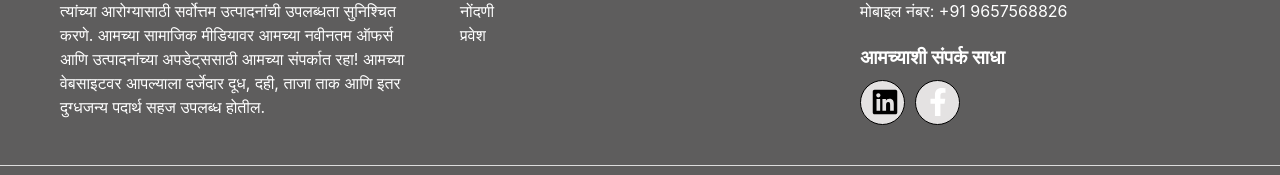
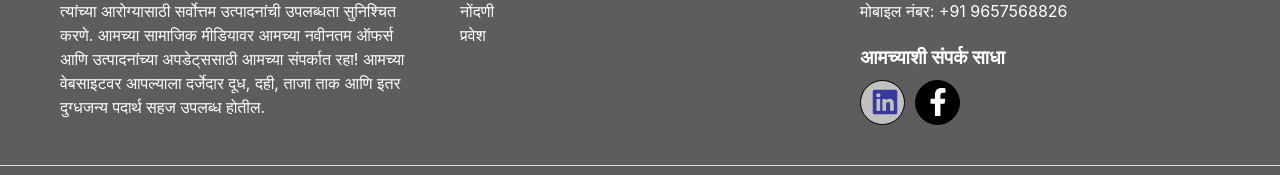
Before and after one commit to Deepak9657568826/dairy, a React (Vite) app in the folder mummy project/frontend/E-site_For_Milk/: page / in a window 1280 px wide. In both pictures the pointer is over the link 882 px from the left and 740 px from the top of the page. Shown: the part 638-813 px from the top of the page. Built offline with nearby package versions, Linux system fonts and the light colour scheme; no server answers.

Commit message:
update color

```diff
--- a/mummy project/frontend/E-site_For_Milk/src/style/Footer.css
+++ b/mummy project/frontend/E-site_For_Milk/src/style/Footer.css
@@ -69,7 +69,7 @@
     /* transition: color 0.3s, transform 0.3s; */
     border: 1px solid rgb(0, 0, 0);
     border-radius: 50%;
-    background-color: #e4e2e2;
+    background-color: #000000;
     height: 45px;
     width: 45px;
     display: flex;
@@ -86,7 +86,8 @@
 }
 
 .social-media a:hover {
-    color: #000000; /* Change color on hover */
+    color: #373a9b; /* Change color on hover */
+    background-color: rgb(193, 193, 193);
 
 }
 
```
